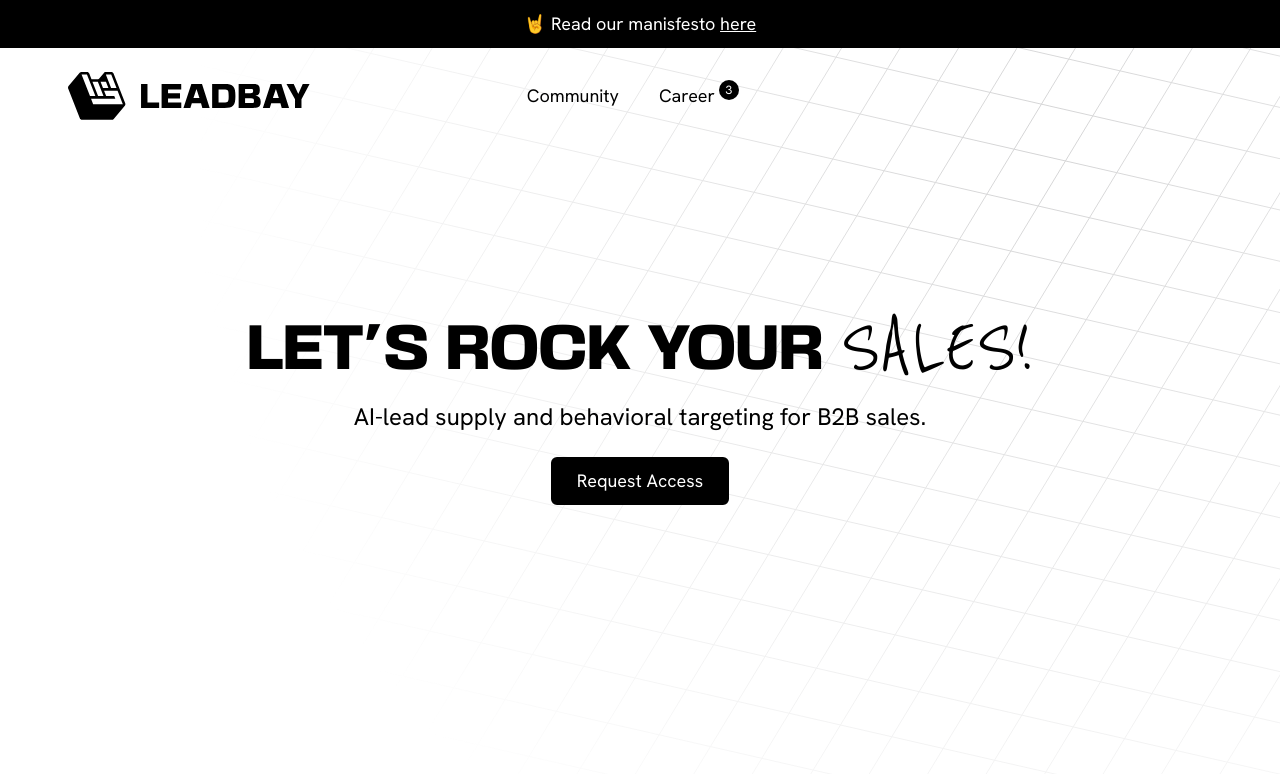
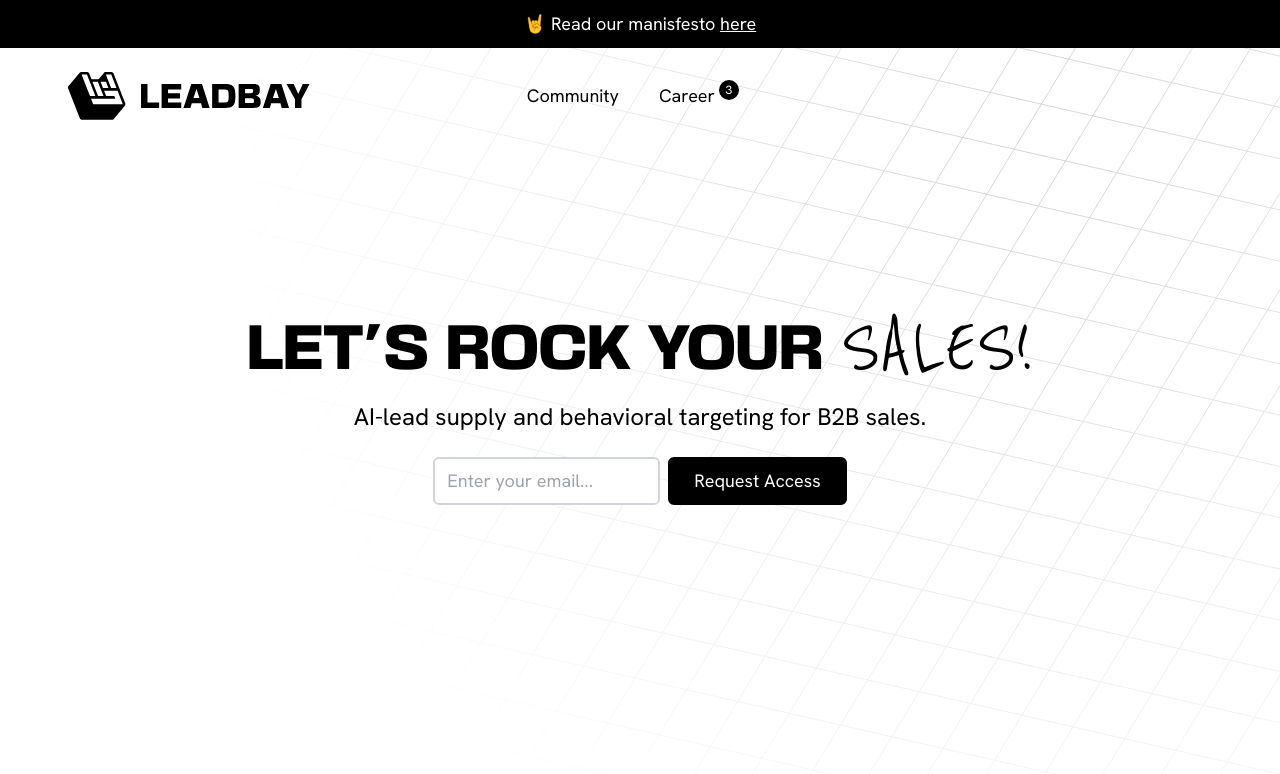
Before and after one commit to leadbay/landingpage, a Next.js app: page / in a window 1280 px wide. Shown: the top 774 px of the page. Built offline with nearby package versions, Linux system fonts and the light colour scheme.

Commit message:
fix: alaways display form

```diff
--- a/components/hero.tsx
+++ b/components/hero.tsx
@@ -7,11 +7,6 @@ import { motion } from "framer-motion"
 import { useState } from "react"
 
 const Hero = ({ className, ...props }: { className?: string }) => {
-  const [displayRequestForm, setdisplayRequestForm] = useState(false)
-
-  const handleRequestClick = () => {
-    setdisplayRequestForm(true)
-  }
   return (
     <Container
       className={cn(
@@ -51,7 +46,6 @@ const Hero = ({ className, ...props }: { className?: string }) => {
         <h2 className='mb-6 text-xl leading-loose sm:text-2xl'>
           AI-lead supply and behavioral targeting for B2B sales.
         </h2>
-        {displayRequestForm ? (
         <form
           className='flex justify-center gap-2'
           name='waitinglist'
@@ -72,17 +66,9 @@ const Hero = ({ className, ...props }: { className?: string }) => {
             type='submit'
             className='rounded-md border-2 border-black bg-black px-6 py-2 text-white hover:border-gray-700 hover:bg-gray-700'
           >
-              Submit
+            Request Access
           </button>
         </form>
-        ) : (
-          <button
-            onClick={handleRequestClick}
-            className='rounded-md border-2 border-black bg-black px-6 py-2 text-white hover:animate-wiggle hover:border-gray-700 hover:bg-gray-700'
-          >
-            Request Access
-          </button>
-        )}
       </motion.div>
     </Container>
   )
```
Lines whose indentation alone changed are shown as unchanged.
